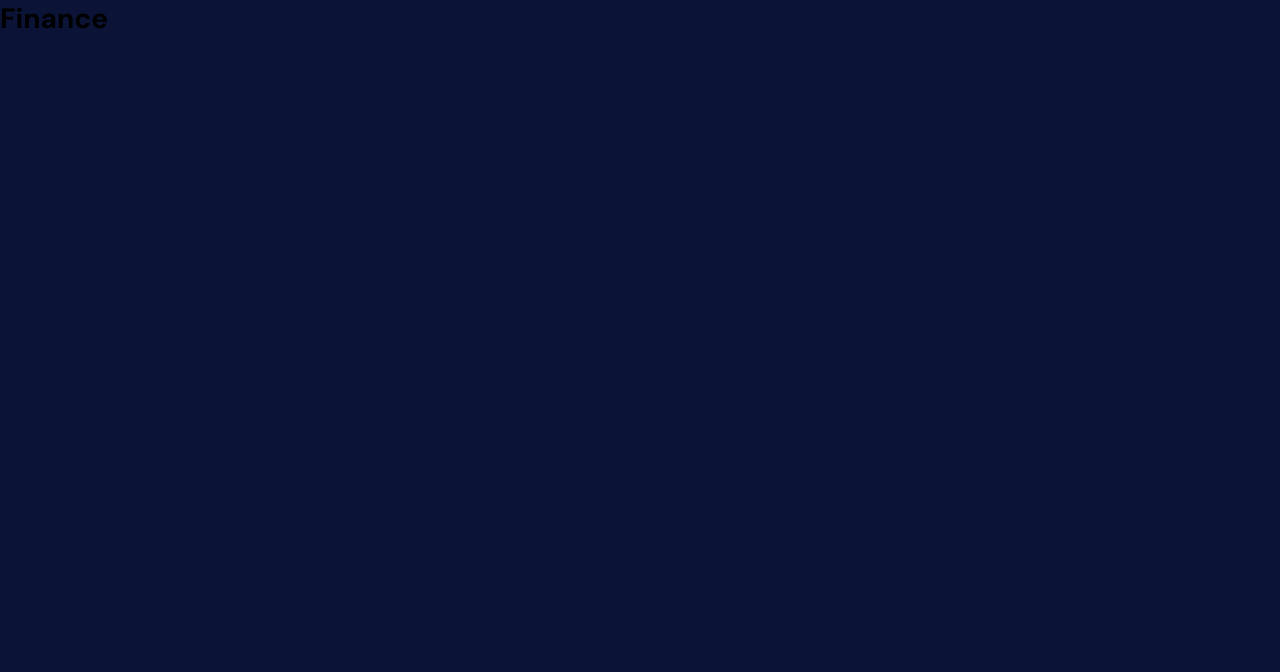
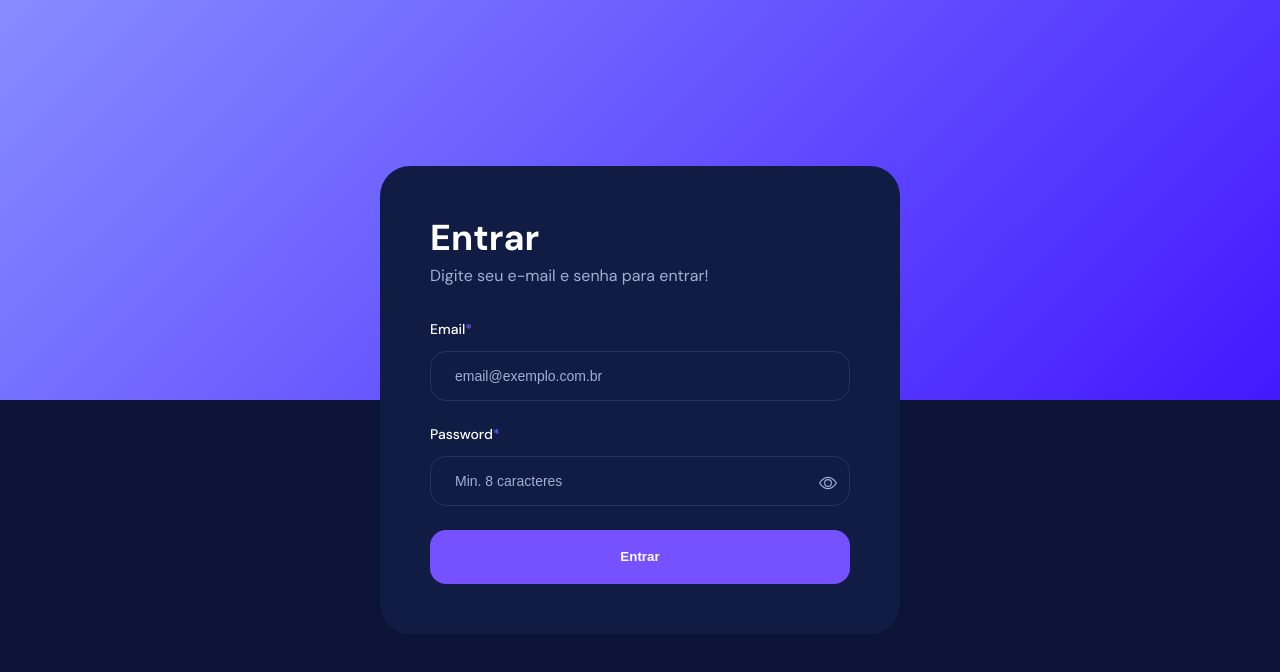
Before and after one commit to diegoricardosouza/finance, a Next.js app: page / in a window 1280 px wide. Shown: the top 672 px of the page. Built offline with nearby package versions, Linux system fonts and the light colour scheme.

Commit message:
Ajustado página Home

```diff
--- a/src/pages/index.tsx
+++ b/src/pages/index.tsx
@@ -1,7 +1,5 @@
+import Login from '@/templates/Login'
+
 export default function Home() {
-  return (
-    <>
-      <h1>Finance</h1>
-    </>
-  )
+  return <Login />
 }
```
